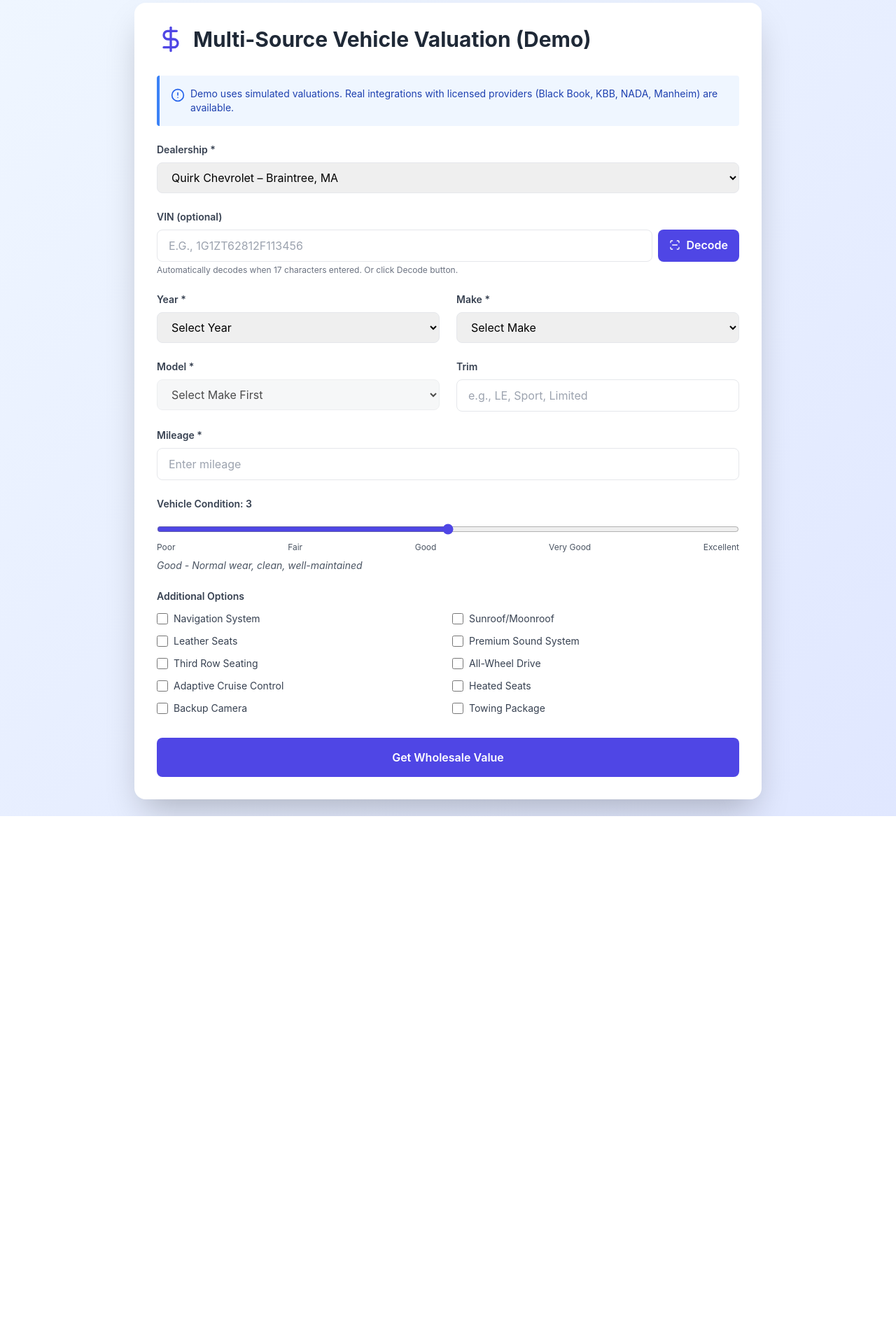
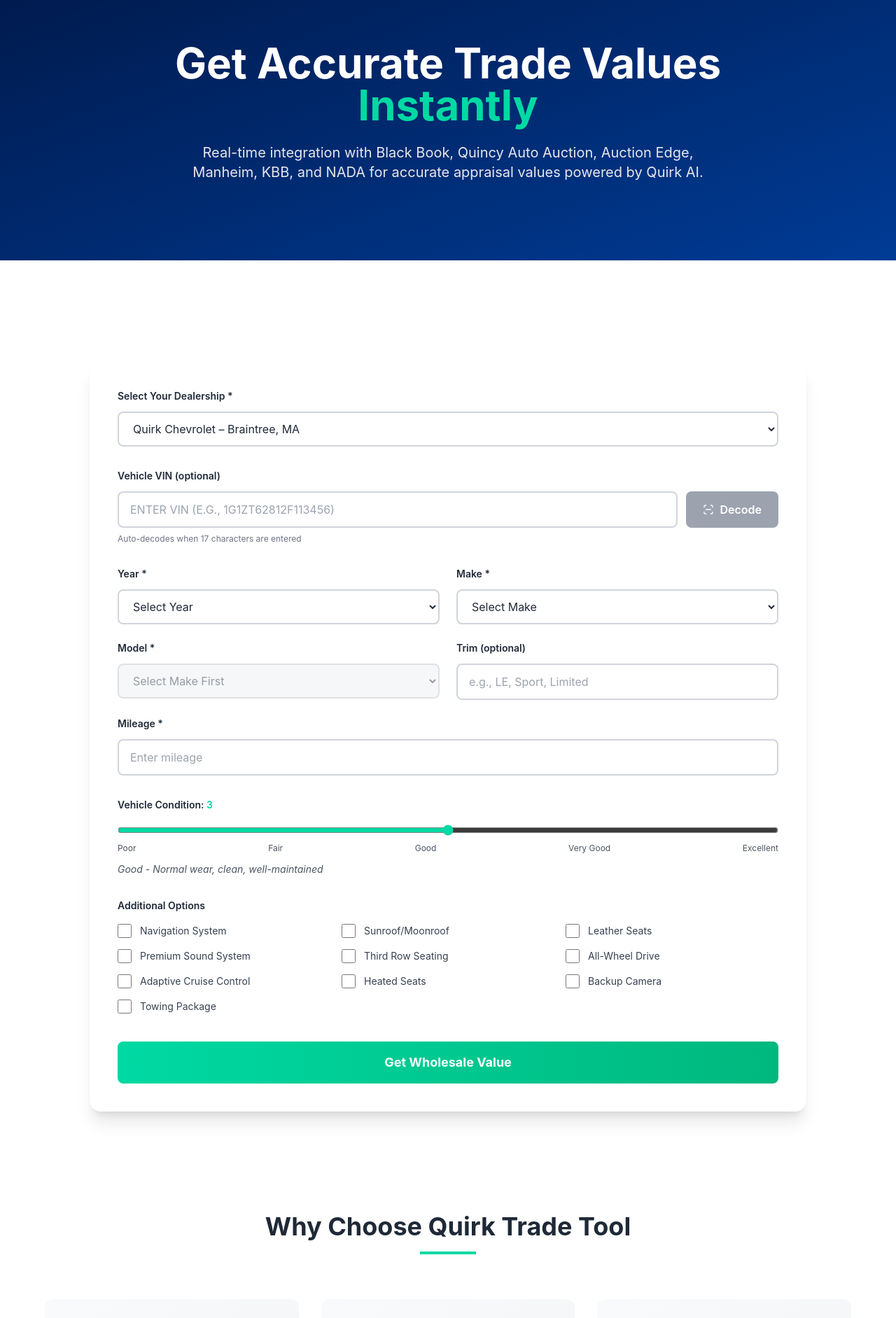
Before and after one commit to mpalmer79/quirk-trade-tool, a Next.js app in the folder frontend/: page / in a window 1280 px wide. Shown: the part 20-1903 px from the top of the page at 70% size. Before the commit the page ends 1186 px from the top, so only its background shows below. Built offline with nearby package versions, Linux system fonts and the light colour scheme.

Commit message:
Update page.tsx

```diff
--- a/frontend/app/page.tsx
+++ b/frontend/app/page.tsx
@@ -4,7 +4,7 @@
 import { useForm } from 'react-hook-form';
 import { z } from 'zod';
 import { zodResolver } from '@hookform/resolvers/zod';
-import { DollarSign, TrendingUp, AlertCircle, ScanLine } from 'lucide-react';
+import { DollarSign, TrendingUp, AlertCircle, ScanLine, CheckCircle2, ArrowRight } from 'lucide-react';
 
 type Dealership = { id: string; name: string; brand?: string };
 const DEALERSHIPS: Dealership[] = [
@@ -95,7 +95,6 @@
 
     console.log('🔍 NHTSA Response:', row);
 
-    // Normalize Make: convert "HYUNDAI" to "Hyundai", "MERCEDES-BENZ" to "Mercedes-Benz"
     let make = row.Make || undefined;
     if (make) {
       make = make
@@ -104,7 +103,6 @@
         .join(' ');
     }
 
-    // Normalize Model: "ELANTRA" to "Elantra", "S-CLASS" to "S-Class"
     let model = row.Model || undefined;
     if (model) {
       model = model
@@ -130,9 +128,14 @@
   }
 }
 
+const WaveDivider = () => (
+  <svg className="w-full h-24" viewBox="0 0 1200 120" preserveAspectRatio="none">
+    <path d="M0,50 Q300,10 600,50 T1200,50 L1200,120 L0,120 Z" fill="white" />
+  </svg>
+);
+
 export default function Page() {
   const currentYear = new Date().getFullYear();
-  const years = Array.from({ length: 30 }, (_, i) => currentYear - i);
 
   const { register, handleSubmit, setValue, watch, formState: { errors, isSubmitting } } = useForm<FormData>({
     resolver: zodResolver(FormSchema),
@@ -151,7 +154,6 @@
 
   const API_BASE = process.env.NEXT_PUBLIC_API_BASE;
 
-  // Auto-decode when VIN is 17 characters (standard VIN length)
   React.useEffect(() => {
     if (vin && vin.length === 17 && !decoding) {
       console.log('📍 Auto-decoding VIN:', vin);
@@ -173,7 +175,6 @@
     }
   }, [vin, decoding, setValue]);
 
-  // When make changes AND we have pending data, apply the model and trim
   React.useEffect(() => {
     if (pendingData && make === pendingData.make) {
       console.log('✅ Applying pending model/trim:', pendingData);
@@ -218,7 +219,6 @@
       if (decoded.year) setValue('year', decoded.year);
       if (decoded.make) {
         setValue('make', decoded.make);
-        // Store model/trim to be set after make updates
         setPendingData(decoded);
       }
     } finally {
@@ -227,144 +227,222 @@
   };
 
   return (
-    <div className="min-h-screen bg-gradient-to-br from-blue-50 to-indigo-100 p-6">
-      <div className="max-w-4xl mx-auto">
-        <form onSubmit={handleSubmit(onSubmit)} className="bg-white rounded-2xl shadow-2xl p-8">
-          <div className="flex items-center gap-3 mb-8">
-            <DollarSign className="w-10 h-10 text-indigo-600" />
-            <h1 className="text-3xl font-bold text-gray-800">Multi-Source Vehicle Valuation (Demo)</h1>
-          </div>
-
-          <div className="bg-blue-50 border-l-4 border-blue-500 p-4 mb-6 rounded">
-            <div className="flex items-start gap-2">
-              <AlertCircle className="w-5 h-5 text-blue-600 mt-0.5 flex-shrink-0" />
-              <p className="text-sm text-blue-800">Demo uses simulated valuations. Real integrations with licensed providers (Black Book, KBB, NADA, Manheim) are available.</p>
+    <div className="w-full overflow-hidden bg-gray-50">
+      {/* HERO SECTION */}
+      <div className="bg-gradient-to-br from-[#001a4d] to-[#003d99] text-white pt-20 pb-32 relative">
+        <div className="max-w-6xl mx-auto px-6 text-center">
+          <h1 className="text-5xl md:text-6xl font-bold mb-6 leading-tight">
+            Get Accurate Trade Values<br />
+            <span className="text-[#00d9a3]">Instantly</span>
+          </h1>
+          <p className="text-xl text-gray-200 mb-8 max-w-3xl mx-auto">
+            Real-time integration with Black Book, Quincy Auto Auction, Auction Edge, Manheim, KBB, and NADA for accurate appraisal values powered by Quirk AI.
+          </p>
         </div>
       </div>
 
-          <div className="mb-6">
-            <label className="block text-sm font-semibold text-gray-700 mb-2">Dealership *</label>
-            <select {...register('storeId')} className="w-full px-4 py-2.5 border rounded-lg focus:ring-2 focus:ring-indigo-500">
-              <option value="">Select a dealership</option>
+      {/* WAVE DIVIDER */}
+      <div className="relative -mt-12 bg-white">
+        <div className="absolute inset-0 bg-white" style={{ clipPath: 'polygon(0 20%, 100% 0, 100% 100%, 0 100%)' }}></div>
+        <div className="h-20"></div>
+      </div>
+
+      {/* FORM SECTION */}
+      <div className="relative bg-white py-16 px-6">
+        <div className="max-w-5xl mx-auto">
+          <form onSubmit={handleSubmit(onSubmit)} className="bg-white rounded-2xl shadow-xl p-10">
+            {/* DEALERSHIP */}
+            <div className="mb-8">
+              <label className="block text-sm font-semibold text-gray-800 mb-3">Select Your Dealership *</label>
+              <select {...register('storeId')} className="w-full px-4 py-3 border-2 border-gray-300 rounded-lg focus:outline-none focus:border-[#00d9a3] bg-white text-gray-800">
+                <option value="">Choose a dealership...</option>
                 {DEALERSHIPS.map(d => <option key={d.id} value={d.id}>{d.name}</option>)}
               </select>
-            {errors.storeId && <p className="text-sm text-red-600 mt-1">{errors.storeId.message as string}</p>}
+              {errors.storeId && <p className="text-red-600 text-sm mt-2">{errors.storeId.message as string}</p>}
             </div>
 
-          <div className="mb-6">
-            <label className="block text-sm font-semibold text-gray-700 mb-2">VIN (optional)</label>
-            <div className="flex gap-2">
-              <input {...register('vin')} placeholder="e.g., 1G1ZT62812F113456" className="flex-1 px-4 py-2.5 border rounded-lg focus:ring-2 focus:ring-indigo-500 uppercase" />
-              <button type="button" onClick={onDecodeVin} disabled={decoding || !vin} className={`px-4 py-2.5 rounded-lg font-semibold text-white ${decoding ? 'bg-gray-400' : 'bg-indigo-600 hover:bg-indigo-700'}`}>
-                {decoding ? 'Decoding...' : (<span className="inline-flex items-center gap-2"><ScanLine className="w-4 h-4" /> Decode</span>)}
+            {/* VIN INPUT */}
+            <div className="mb-8">
+              <label className="block text-sm font-semibold text-gray-800 mb-3">Vehicle VIN (optional)</label>
+              <div className="flex gap-3">
+                <input
+                  {...register('vin')}
+                  placeholder="Enter VIN (e.g., 1G1ZT62812F113456)"
+                  className="flex-1 px-4 py-3 border-2 border-gray-300 rounded-lg focus:outline-none focus:border-[#00d9a3] uppercase bg-white text-gray-800"
+                />
+                <button
+                  type="button"
+                  onClick={onDecodeVin}
+                  disabled={decoding || !vin}
+                  className="px-6 py-3 bg-[#00d9a3] hover:bg-[#00b87d] text-white font-semibold rounded-lg transition-all disabled:bg-gray-400 disabled:cursor-not-allowed flex items-center gap-2"
+                >
+                  <ScanLine className="w-4 h-4" />
+                  {decoding ? 'Decoding...' : 'Decode'}
                 </button>
               </div>
-            <p className="text-xs text-gray-500 mt-1">Automatically decodes when 17 characters entered. Or click Decode button.</p>
+              <p className="text-gray-500 text-xs mt-2">Auto-decodes when 17 characters are entered</p>
             </div>
 
-          <div className="grid md:grid-cols-2 gap-6 mb-6">
+            {/* VEHICLE DETAILS GRID */}
+            <div className="grid md:grid-cols-2 gap-6 mb-8">
               <div>
-              <label className="block text-sm font-semibold text-gray-700 mb-2">Year *</label>
-              <select {...register('year')} className="w-full px-4 py-2.5 border rounded-lg focus:ring-2 focus:ring-indigo-500">
+                <label className="block text-sm font-semibold text-gray-800 mb-3">Year *</label>
+                <select {...register('year')} className="w-full px-4 py-3 border-2 border-gray-300 rounded-lg focus:outline-none focus:border-[#00d9a3] bg-white text-gray-800">
                   <option value="">Select Year</option>
                   {Array.from({ length: 30 }, (_, i) => currentYear - i).map(y => <option key={y} value={y}>{y}</option>)}
                 </select>
-              {errors.year && <p className="text-sm text-red-600 mt-1">{errors.year.message as string}</p>}
+                {errors.year && <p className="text-red-600 text-sm mt-2">{errors.year.message as string}</p>}
               </div>
 
               <div>
-              <label className="block text-sm font-semibold text-gray-700 mb-2">Make *</label>
-              <select {...register('make')} className="w-full px-4 py-2.5 border rounded-lg focus:ring-2 focus:ring-indigo-500">
+                <label className="block text-sm font-semibold text-gray-800 mb-3">Make *</label>
+                <select {...register('make')} className="w-full px-4 py-3 border-2 border-gray-300 rounded-lg focus:outline-none focus:border-[#00d9a3] bg-white text-gray-800">
                   <option value="">Select Make</option>
                   {makes.map(m => <option key={m} value={m}>{m}</option>)}
                 </select>
-              {errors.make && <p className="text-sm text-red-600 mt-1">{errors.make.message as string}</p>}
+                {errors.make && <p className="text-red-600 text-sm mt-2">{errors.make.message as string}</p>}
               </div>
 
               <div>
-              <label className="block text-sm font-semibold text-gray-700 mb-2">Model *</label>
-              <select {...register('model')} disabled={!watch('make')} className="w-full px-4 py-2.5 border rounded-lg focus:ring-2 focus:ring-indigo-500 disabled:bg-gray-100">
+                <label className="block text-sm font-semibold text-gray-800 mb-3">Model *</label>
+                <select {...register('model')} disabled={!watch('make')} className="w-full px-4 py-3 border-2 border-gray-300 rounded-lg focus:outline-none focus:border-[#00d9a3] bg-white text-gray-800 disabled:bg-gray-100 disabled:text-gray-500">
                   <option value="">{watch('make') ? 'Select Model' : 'Select Make First'}</option>
                   {(watch('make') ? (modelsByMake[watch('make')!] || []) : []).map(m => <option key={m} value={m}>{m}</option>)}
                 </select>
-              {errors.model && <p className="text-sm text-red-600 mt-1">{errors.model.message as string}</p>}
+                {errors.model && <p className="text-red-600 text-sm mt-2">{errors.model.message as string}</p>}
               </div>
 
               <div>
-              <label className="block text-sm font-semibold text-gray-700 mb-2">Trim</label>
-              <input {...register('trim')} placeholder="e.g., LE, Sport, Limited" className="w-full px-4 py-2.5 border rounded-lg focus:ring-2 focus:ring-indigo-500" />
+                <label className="block text-sm font-semibold text-gray-800 mb-3">Trim (optional)</label>
+                <input {...register('trim')} placeholder="e.g., LE, Sport, Limited" className="w-full px-4 py-3 border-2 border-gray-300 rounded-lg focus:outline-none focus:border-[#00d9a3] bg-white text-gray-800" />
               </div>
 
               <div className="md:col-span-2">
-              <label className="block text-sm font-semibold text-gray-700 mb-2">Mileage *</label>
-              <input type="number" {...register('mileage')} placeholder="Enter mileage" className="w-full px-4 py-2.5 border rounded-lg focus:ring-2 focus:ring-indigo-500" />
-              {errors.mileage && <p className="text-sm text-red-600 mt-1">{errors.mileage.message as string}</p>}
+                <label className="block text-sm font-semibold text-gray-800 mb-3">Mileage *</label>
+                <input type="number" {...register('mileage')} placeholder="Enter mileage" className="w-full px-4 py-3 border-2 border-gray-300 rounded-lg focus:outline-none focus:border-[#00d9a3] bg-white text-gray-800" />
+                {errors.mileage && <p className="text-red-600 text-sm mt-2">{errors.mileage.message as string}</p>}
               </div>
             </div>
 
-          <div className="mb-6">
-            <label className="block text-sm font-semibold text-gray-700 mb-3">Vehicle Condition: {condition}</label>
-            <input type="range" min={1} max={5} {...register('condition')} className="w-full h-2 bg-gray-200 rounded-lg accent-indigo-600" />
+            {/* CONDITION SLIDER */}
+            <div className="mb-8">
+              <label className="block text-sm font-semibold text-gray-800 mb-3">Vehicle Condition: <span className="text-[#00d9a3]">{condition}</span></label>
+              <input type="range" min={1} max={5} {...register('condition')} className="w-full h-2 bg-gray-300 rounded-lg accent-[#00d9a3]" />
               <div className="flex justify-between text-xs text-gray-600 mt-2">
                 <span>Poor</span><span>Fair</span><span>Good</span><span>Very Good</span><span>Excellent</span>
               </div>
-            <p className="text-sm text-gray-600 mt-2 italic">{conditionDescriptions[Number(condition) || 3]}</p>
+              <p className="text-sm text-gray-600 mt-3 italic">{conditionDescriptions[Number(condition) || 3]}</p>
             </div>
 
-          <div className="mb-8">
-            <label className="block text-sm font-semibold text-gray-700 mb-3">Additional Options</label>
-            <div className="grid grid-cols-2 gap-3">
+            {/* OPTIONS */}
+            <div className="mb-10">
+              <label className="block text-sm font-semibold text-gray-800 mb-4">Additional Options</label>
+              <div className="grid grid-cols-2 md:grid-cols-3 gap-4">
                 {optionsList.map(o => (
-                <label key={o} className="flex items-center gap-2 cursor-pointer">
-                  <input type="checkbox" value={o} {...register('options')} className="w-4 h-4 text-indigo-600 rounded focus:ring-2 focus:ring-indigo-500" />
+                  <label key={o} className="flex items-center gap-3 cursor-pointer">
+                    <input type="checkbox" value={o} {...register('options')} className="w-5 h-5 accent-[#00d9a3] rounded" />
                     <span className="text-sm text-gray-700">{o}</span>
                   </label>
                 ))}
               </div>
             </div>
 
-          <button disabled={isSubmitting} className={`w-full py-4 rounded-lg font-semibold text-white ${isSubmitting ? 'bg-gray-400' : 'bg-indigo-600 hover:bg-indigo-700'}`}>
-            {isSubmitting ? 'Calculating...' : 'Get Wholesale Value'}
+            {/* SUBMIT BUTTON */}
+            <button
+              disabled={isSubmitting}
+              className="w-full py-4 bg-gradient-to-r from-[#00d9a3] to-[#00b87d] hover:from-[#00b87d] hover:to-[#009966] text-white font-bold rounded-lg transition-all disabled:bg-gray-400 disabled:cursor-not-allowed text-lg"
+            >
+              {isSubmitting ? 'Calculating Appraisal...' : 'Get Wholesale Value'}
             </button>
-
-          {summary && quotes && (
-            <div className="mt-8 space-y-6">
-              <div className="bg-gradient-to-r from-indigo-500 to-purple-600 rounded-xl p-8 text-white shadow-xl">
-                <div className="flex items-center gap-2 mb-4">
-                  <TrendingUp className="w-6 h-6" />
-                  <h2 className="text-2xl font-bold">Estimated Wholesale Value</h2>
-                </div>
-                <div className="text-center">
-                  <p className="text-4xl font-bold mb-2">${summary.low.toLocaleString()} - ${summary.high.toLocaleString()}</p>
-                  <p className="text-indigo-100">Average: ${summary.avg.toLocaleString()} · Confidence: {summary.confidence}</p>
+          </form>
         </div>
       </div>
 
-              <div className="bg-gray-50 rounded-xl p-6">
-                <div className="flex items-center justify-between mb-4">
-                  <h3 className="text-lg font-bold text-gray-800">Source Breakdown (Simulated)</h3>
+      {/* RESULTS SECTION */}
+      {summary && quotes && (
+        <div className="bg-gradient-to-br from-gray-50 to-gray-100 py-16 px-6">
+          <div className="max-w-5xl mx-auto space-y-8">
+            {/* APPRAISAL CARD */}
+            <div className="bg-gradient-to-br from-[#001a4d] to-[#003d99] rounded-2xl shadow-2xl p-10 text-white">
+              <div className="flex items-center gap-3 mb-6">
+                <div className="bg-[#00d9a3] bg-opacity-20 p-3 rounded-lg">
+                  <DollarSign className="w-8 h-8 text-[#00d9a3]" />
+                </div>
+                <h2 className="text-3xl font-bold">Estimated Wholesale Value</h2>
+              </div>
+              <div className="text-center">
+                <p className="text-5xl font-bold mb-3">${summary.low.toLocaleString()} - ${summary.high.toLocaleString()}</p>
+                <p className="text-gray-200 text-lg">Average: <span className="text-[#00d9a3] font-semibold">${summary.avg.toLocaleString()}</span> · Confidence: <span className="text-[#00d9a3] font-semibold">{summary.confidence}</span></p>
+              </div>
+            </div>
+
+            {/* SOURCES BREAKDOWN */}
+            <div className="bg-white rounded-2xl shadow-lg p-10">
+              <div className="flex items-center justify-between mb-8">
+                <div className="flex items-center gap-3">
+                  <div className="bg-[#00d9a3] bg-opacity-10 p-3 rounded-lg">
+                    <TrendingUp className="w-6 h-6 text-[#00d9a3]" />
+                  </div>
+                  <h3 className="text-2xl font-bold text-gray-800">Valuation Sources</h3>
+                </div>
                 {!!lastId && API_BASE && (
-                    <a className="text-sm font-semibold px-3 py-2 rounded bg-indigo-600 text-white hover:bg-indigo-700" href={`${API_BASE}/api/receipt/pdf/${lastId}`} target="_blank" rel="noreferrer">
-                      Download PDF
+                  <a href={`${API_BASE}/api/receipt/pdf/${lastId}`} target="_blank" rel="noreferrer" className="px-6 py-3 bg-[#ff6b6b] hover:bg-[#ff5252] text-white font-semibold rounded-lg transition-all flex items-center gap-2">
+                    Download PDF <ArrowRight className="w-4 h-4" />
                   </a>
                 )}
               </div>
-                <div className="space-y-3">
+              <div className="grid grid-cols-1 md:grid-cols-2 gap-4">
                 {quotes.map((q, idx) => (
-                    <div key={idx} className="flex justify-between items-center p-3 bg-white rounded-lg shadow-sm">
-                      <span className="font-medium text-gray-700">{q.source}</span>
-                      <span className="text-lg font-bold text-indigo-600">${q.value.toLocaleString()}</span>
+                  <div key={idx} className="flex items-center justify-between p-5 bg-gradient-to-r from-gray-50 to-gray-100 rounded-lg border-l-4 border-[#00d9a3]">
+                    <div className="flex items-center gap-3">
+                      <CheckCircle2 className="w-5 h-5 text-[#00d9a3]" />
+                      <span className="font-semibold text-gray-700">{q.source}</span>
+                    </div>
+                    <span className="text-xl font-bold text-[#00d9a3]">${q.value.toLocaleString()}</span>
                   </div>
                 ))}
               </div>
             </div>
 
-              <div className="bg-yellow-50 border border-yellow-200 rounded-lg p-4">
-                <p className="text-sm text-yellow-800"><strong>Note:</strong> Demo tool. Real provider quotes require licensed integrations and may differ materially.</p>
+            {/* DISCLAIMER */}
+            <div className="bg-[#fff8e6] border-l-4 border-[#ff9800] rounded-lg p-6">
+              <p className="text-gray-800"><strong>✓ Powered by Quirk AI</strong> – Real-time integration with Black Book, Quincy Auto Auction, Auction Edge, Manheim, KBB, and NADA. Demo tool using simulated valuations. Real provider quotes require licensed integrations.</p>
+            </div>
           </div>
         </div>
       )}
-        </form>
+
+      {/* FEATURES SECTION */}
+      <div className="relative bg-white py-20 px-6">
+        <div className="max-w-6xl mx-auto text-center mb-16">
+          <h2 className="text-4xl font-bold text-gray-800 mb-4">Why Choose Quirk Trade Tool</h2>
+          <div className="w-20 h-1 bg-[#00d9a3] mx-auto"></div>
+        </div>
+
+        <div className="max-w-6xl mx-auto grid md:grid-cols-3 gap-8">
+          {[
+            { icon: '⚡', title: 'Instant Results', desc: 'Get valuations in seconds with auto-decode on VIN entry' },
+            { icon: '🎯', title: 'Accurate Data', desc: 'Powered by real-time feeds from industry-leading providers' },
+            { icon: '🔒', title: 'Trusted Platform', desc: 'Seamless integration across all Quirk dealership locations' }
+          ].map((feat, i) => (
+            <div key={i} className="bg-gradient-to-br from-gray-50 to-gray-100 rounded-xl p-8 text-center hover:shadow-lg transition-all">
+              <div className="text-5xl mb-4">{feat.icon}</div>
+              <h3 className="text-xl font-bold text-gray-800 mb-3">{feat.title}</h3>
+              <p className="text-gray-600">{feat.desc}</p>
+            </div>
+          ))}
+        </div>
+      </div>
+
+      {/* FOOTER CTA */}
+      <div className="bg-gradient-to-br from-[#001a4d] to-[#003d99] text-white py-16 px-6 relative">
+        <div className="max-w-4xl mx-auto text-center">
+          <h2 className="text-3xl md:text-4xl font-bold mb-6">Ready to Streamline Your Appraisals?</h2>
+          <p className="text-gray-200 mb-8 text-lg">Join Quirk dealerships in getting accurate, real-time trade valuations</p>
+          <a href="mailto:hello@quirkcars.com" className="inline-block px-8 py-4 bg-[#00d9a3] hover:bg-[#00b87d] text-[#001a4d] font-bold rounded-lg transition-all text-lg">
+            Contact Us Today
+          </a>
+        </div>
       </div>
     </div>
   );
```
Lines whose indentation alone changed are shown as unchanged.
